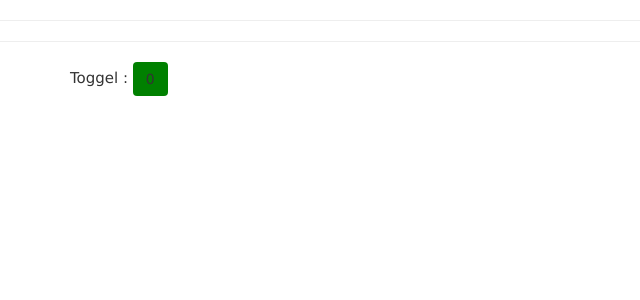
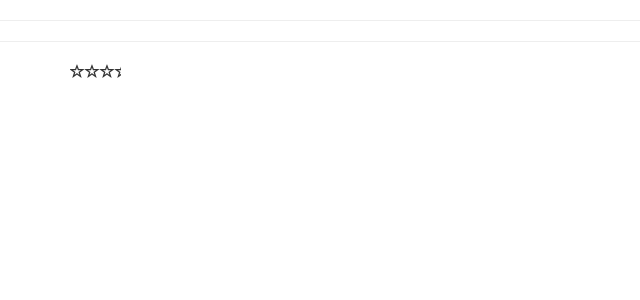
Before and after one commit to vivekjivani/swabhavRipo, an Angular app in the folder nodejs/angular7/welcome-app/: page / in a window 1280 px wide. Shown: the top 300 px of the page, without its empty margins (0-640 px from the left). Built offline with nearby package versions, Linux system fonts and the light colour scheme.

Commit message:
startRating added

```diff
--- /dev/null
+++ b/nodejs/angular7/welcome-app/src/app/StarRating/starRatingComponent.html
@@ -0,0 +1,11 @@
+<div class="container">
+    <div style="overflow: hidden" [style.width.px]="14.5*starRating">
+        <div [style.width.px]="17.5*5">
+            <span class="glyphicon glyphicon-star-empty"></span>
+            <span class="glyphicon glyphicon-star-empty"></span>
+            <span class="glyphicon glyphicon-star-empty"></span>
+            <span class="glyphicon glyphicon-star-empty"></span>
+            <span class="glyphicon glyphicon-star-empty"></span>
+        </div>
+    </div>
+</div>
--- /dev/null
+++ b/nodejs/angular7/welcome-app/src/app/StarRating/starRatingComponent.ts
@@ -0,0 +1,23 @@
+import { Component, Output, EventEmitter, Input } from '@angular/core';
+
+
+@Component({
+    selector: 'star-rating',
+    templateUrl: `./starRatingComponent.html`
+})
+export class StarRating {
+
+    @Input()
+    starRating: number;
+
+    constructor() {
+        console.log('Inside Constructor');
+        console.log(this.starRating);
+    }
+
+    ngOnInit() {
+        console.log('Inside ngOnInit');
+        console.log(this.starRating);
+        // this.starRating = this.starRating;
+    }
+}
--- a/nodejs/angular7/welcome-app/src/app/app.module.ts
+++ b/nodejs/angular7/welcome-app/src/app/app.module.ts
@@ -8,6 +8,7 @@ import { CgpaBedgePipe } from './pipes/cgpaBedge';
 import { MultiBind } from './multiBinding/multiBind.component';
 import { BallComponent } from './BlueBall/blueBall.component';
 import { ToggelButtonComponent } from './toggelButton/toggelButtonComponent';
+import { StarRating } from './StarRating/starRatingComponent';
 
 
 @NgModule({
@@ -17,7 +18,8 @@ import { ToggelButtonComponent } from './toggelButton/toggelButtonComponent';
     CgpaBedgePipe,
     MultiBind,
     BallComponent,
-    ToggelButtonComponent
+    ToggelButtonComponent,
+    StarRating
   ],
   imports: [
     BrowserModule,
--- a/nodejs/angular7/welcome-app/src/app/toggelButton/toggelButtonComponent.html
+++ b/nodejs/angular7/welcome-app/src/app/toggelButton/toggelButtonComponent.html
@@ -1,3 +1,4 @@
 <div class="container">
-    <span>{{textValue}} : </span><input class="btn" type="button" [value]='state' (click)='toggler()' [style.background-color]="color">
+    <span>{{textValue}} : </span><input class="btn" type="button" [value]='state' (click)='toggler()'
+        [style.background-color]="color">
 </div>
--- a/nodejs/angular7/welcome-app/src/app/toggelButton/toggelButtonComponent.ts
+++ b/nodejs/angular7/welcome-app/src/app/toggelButton/toggelButtonComponent.ts
@@ -1,4 +1,4 @@
-import { Component, OnInit, Input } from '@angular/core';
+import { Component, OnInit, Input, Output } from '@angular/core';
 
 @Component({
     templateUrl: './toggelButtonComponent.html',
@@ -13,7 +13,8 @@ export class ToggelButtonComponent implements OnInit {
     private onColor: string;
     @Input()
     private offColor: string;
-    private color:string;
+    @Output()
+    private color: string;
 
     constructor() {
         console.log('Inside Constructor');
@@ -31,11 +32,11 @@ export class ToggelButtonComponent implements OnInit {
     }
 
     toggler() {
-       this.state = (1 - this.state);
-       if(this.color == this.onColor){
+        this.state = (1 - this.state);
+        if (this.color == this.onColor) {
             this.color = this.offColor;
-       }else{
-           this.color = this.onColor;
-       }
+        } else {
+            this.color = this.onColor;
+        }
     }
 }
--- a/nodejs/angular7/welcome-app/src/app/welcome/welcome.component.html
+++ b/nodejs/angular7/welcome-app/src/app/welcome/welcome.component.html
@@ -18,6 +18,9 @@
 <section hidden>
     <swabhav-ball-game></swabhav-ball-game>
 </section>
-<section>
+<section hidden>
     <toggel-button [textValue]='"Toggel"' [offColor]='"red"' [onColor]='"green"' [state]='"0"'></toggel-button>
 </section>
+<section>
+        <star-rating [starRating]='"3.5"'></star-rating>
+</section>
```
